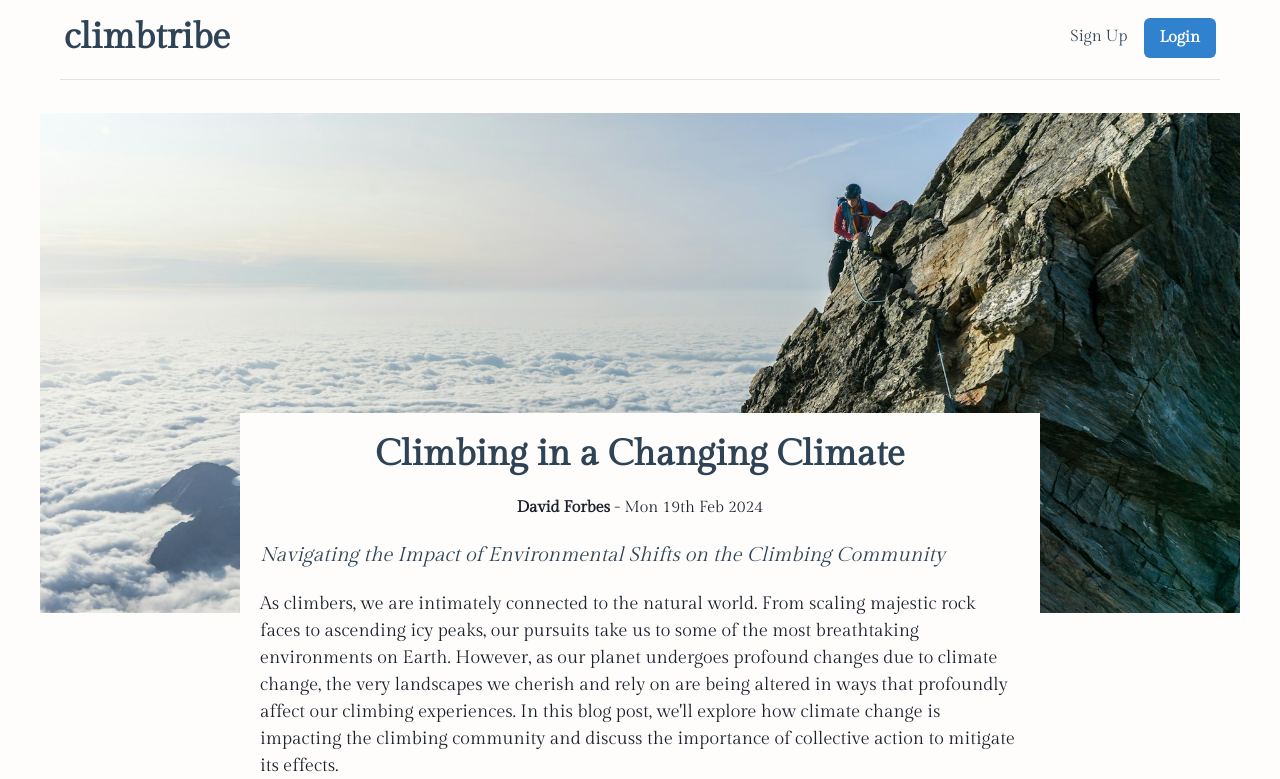
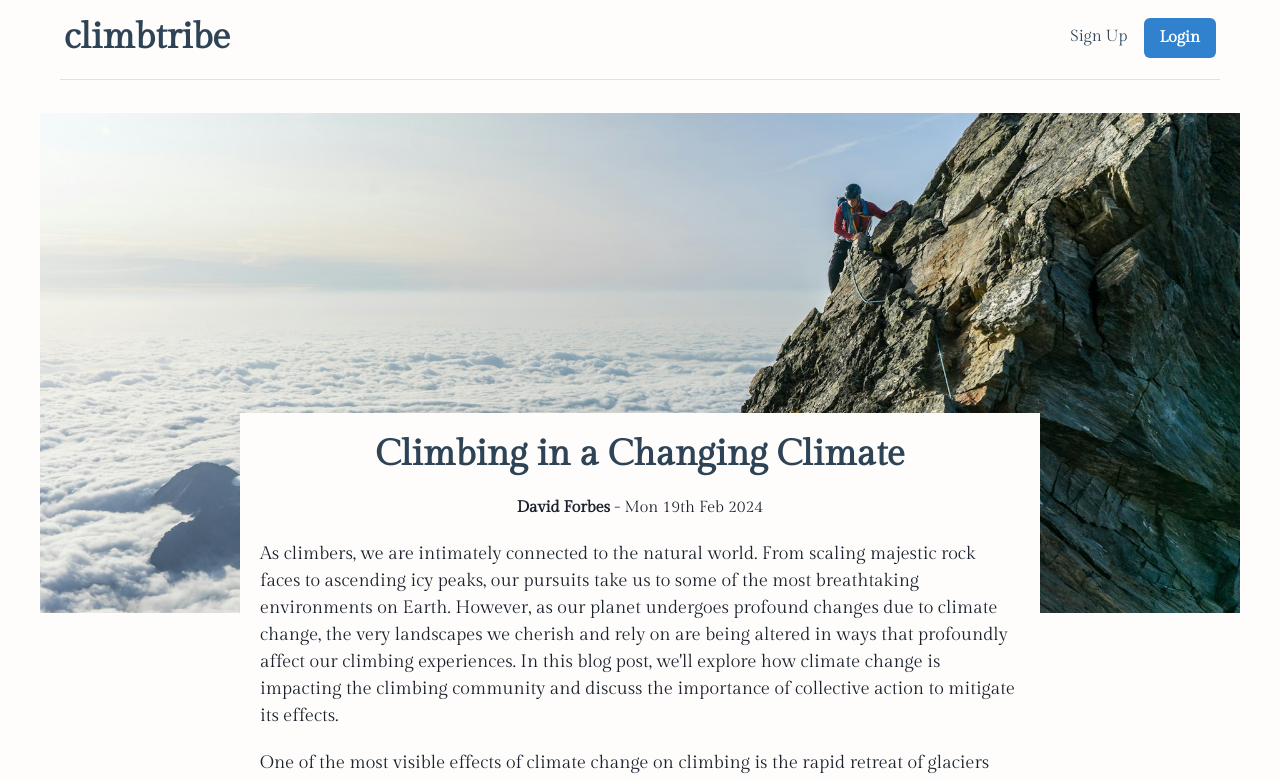
Before and after one commit to dave-forbes/blog-client, a React (Vite) app: page /posts/1 in a window 1280 px wide. Shown: the top 779 px of the page. Built offline with nearby package versions, Linux system fonts and the light colour scheme.

Commit message:
comment out summary

```diff
--- a/src/components/ReadPost.tsx
+++ b/src/components/ReadPost.tsx
@@ -39,12 +39,12 @@ const ReadPost = () => {
               <strong>David Forbes</strong> - Mon 19th Feb 2024
             </Text>
           </Flex>
-          <Text fontSize="xl" fontWeight="500" color="headerText">
+          {/* <Text fontSize="xl" fontWeight="500" color="headerText">
             <em>
               Navigating the Impact of Environmental Shifts on the Climbing
               Community
             </em>
-          </Text>
+          </Text> */}
           <Text fontSize="lg">
             As climbers, we are intimately connected to the natural world. From
             scaling majestic rock faces to ascending icy peaks, our pursuits
```
